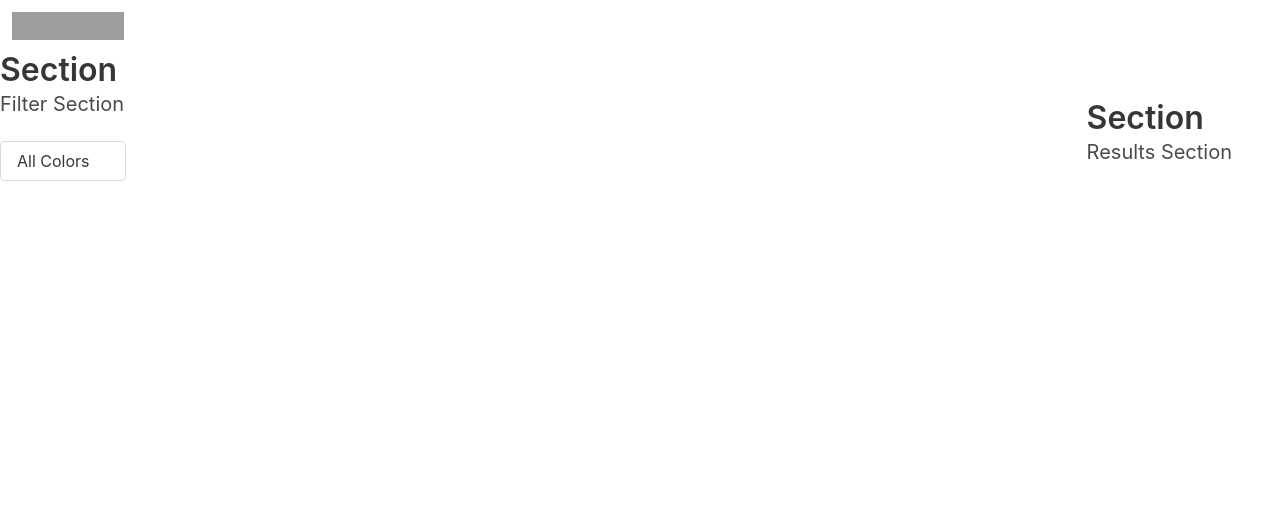
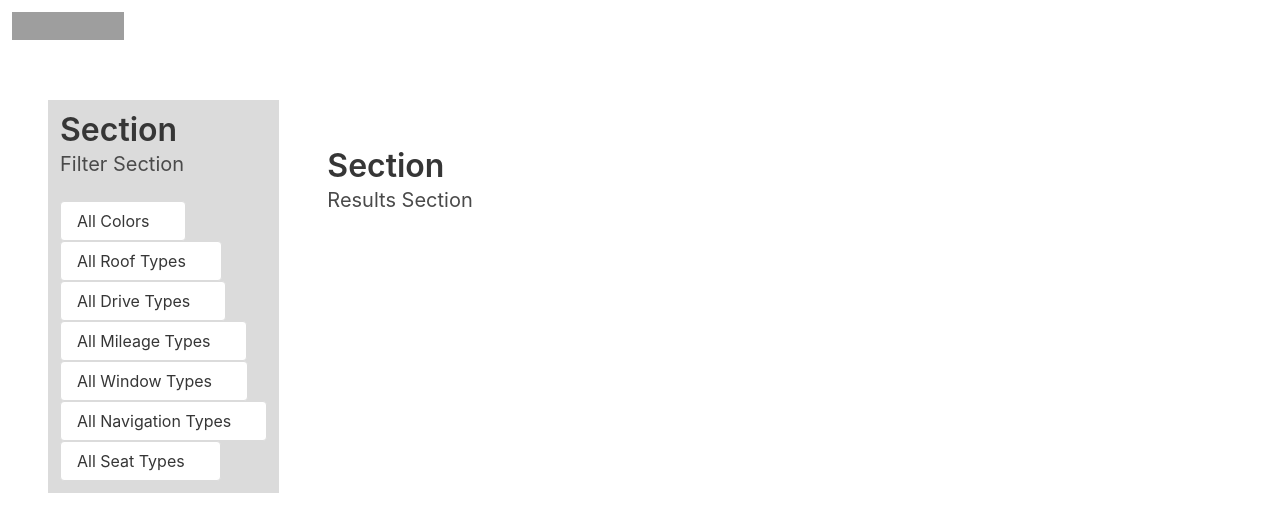
Before and after one commit to Ellesent/car-dealership, a Next.js app in the folder frontend/: page / in a window 1280 px wide. Shown: the top 532 px of the page. Built offline with nearby package versions, Linux system fonts and the light colour scheme; grey boxes are pictures that could not be loaded.

Commit message:
added logic for selecting active dropdown element

```diff
--- a/frontend/components/dropdown.tsx
+++ b/frontend/components/dropdown.tsx
@@ -1,20 +1,21 @@
-import { SetStateAction, useState } from "react"
+import { Dispatch, SetStateAction, useState } from "react"
 
 export interface props {
-    name: string,
     dropDownList: string[]
+    stateDispatcher?: Dispatch<SetStateAction<string>>
 }
 
+// dropdown component
 export const Dropdown = (props: props) => {
 
-    // state variable used for toggling the dropdown open or closed
-    const [isDropdownOpen, setDropdownOpen] = useState(false);
+    const [isDropdownOpen, setDropdownOpen] = useState(false);  // state variable used for toggling the dropdown open or closed
+    const [indexActive, setIndexActive] = useState(0);          // state variable for keeping track of the active dropdown element
 
     return (
         <div className={(isDropdownOpen ? "is-active" : "") +" dropdown"} onClick={() => setDropdownOpen(!isDropdownOpen)}>
             <div className="dropdown-trigger">
                 <button className="button" aria-haspopup="true" aria-controls="dropdown-menu">
-                    <span>{props.name}</span>
+                    <span>{props.dropDownList[indexActive]}</span>
                     <span className="icon is-small">
                         <i className="fas fa-angle-down" aria-hidden="true"></i>
                     </span>
@@ -23,7 +24,7 @@ export const Dropdown = (props: props) => {
             <div className="dropdown-menu" id="dropdown-menu" role="menu">
                 <div className="dropdown-content">
                     {props.dropDownList.map((dropdownName: string, index: number) => (
-                        <a className={(index == 0 ? "is-active" : "") + " dropdown-item"} key={dropdownName}>
+                        <a className={(index == indexActive ? "is-active" : "") + " dropdown-item"} key={dropdownName} onClick={(e) => {if(props.stateDispatcher){props.stateDispatcher(dropdownName);} setDropdownOpen(false); setIndexActive(index)}}>
                              {dropdownName}
                         </a>
                     ))}
--- a/frontend/components/filter-section.tsx
+++ b/frontend/components/filter-section.tsx
@@ -1,12 +1,21 @@
+import { useState } from "react"
 import { Dropdown } from "./dropdown"
 
 export const FilterSection = () => {
+const [colorSelected, setColorSelected] = useState("All Colors");
 
   return (
-    <div className="container">
+    <div className="is-flex is-flex-direction-column has-background-grey-lighter p-3">
       <h1 className="title">Section</h1>
       <h2 className="subtitle">Filter Section</h2>
-      <Dropdown name="All Colors" dropDownList={["All Colors", "Red", "White", "Gray", "Silver", "Black"]}/>
+      <Dropdown dropDownList={["All Colors", "Red", "White", "Gray", "Silver", "Black"]} stateDispatcher={setColorSelected}/>
+      <Dropdown dropDownList={["All Roof Types", "No Sun Roof", "Has Sun Roof"]}/>
+      <Dropdown dropDownList={["All Drive Types", "Not 4 Wheel Drive", "4 Wheel Drive"]}/>
+      <Dropdown dropDownList={["All Mileage Types", "Low Mileage", "High Mileage"]}/>
+      <Dropdown dropDownList={["All Window Types", "Power Windows", "Manual Windows"]}/>
+      <Dropdown dropDownList={["All Navigation Types", "Navigation Included", "Navigation Not Included"]}/>
+      <Dropdown dropDownList={["All Seat Types", "Heated Seats", "Standard Seats"]}/>
+
     </div>
   )
 }
--- a/frontend/pages/index.tsx
+++ b/frontend/pages/index.tsx
@@ -3,9 +3,9 @@ import { Results } from '../components/results'
 
 export default function Home() {
   return (
-    <div className="is-flex is-align-items-flex-start">
+    <main className="is-flex is-align-items-flex-start m-6">
       <FilterSection />
       <Results />
-    </div>
+    </main>
   )
 }
```
